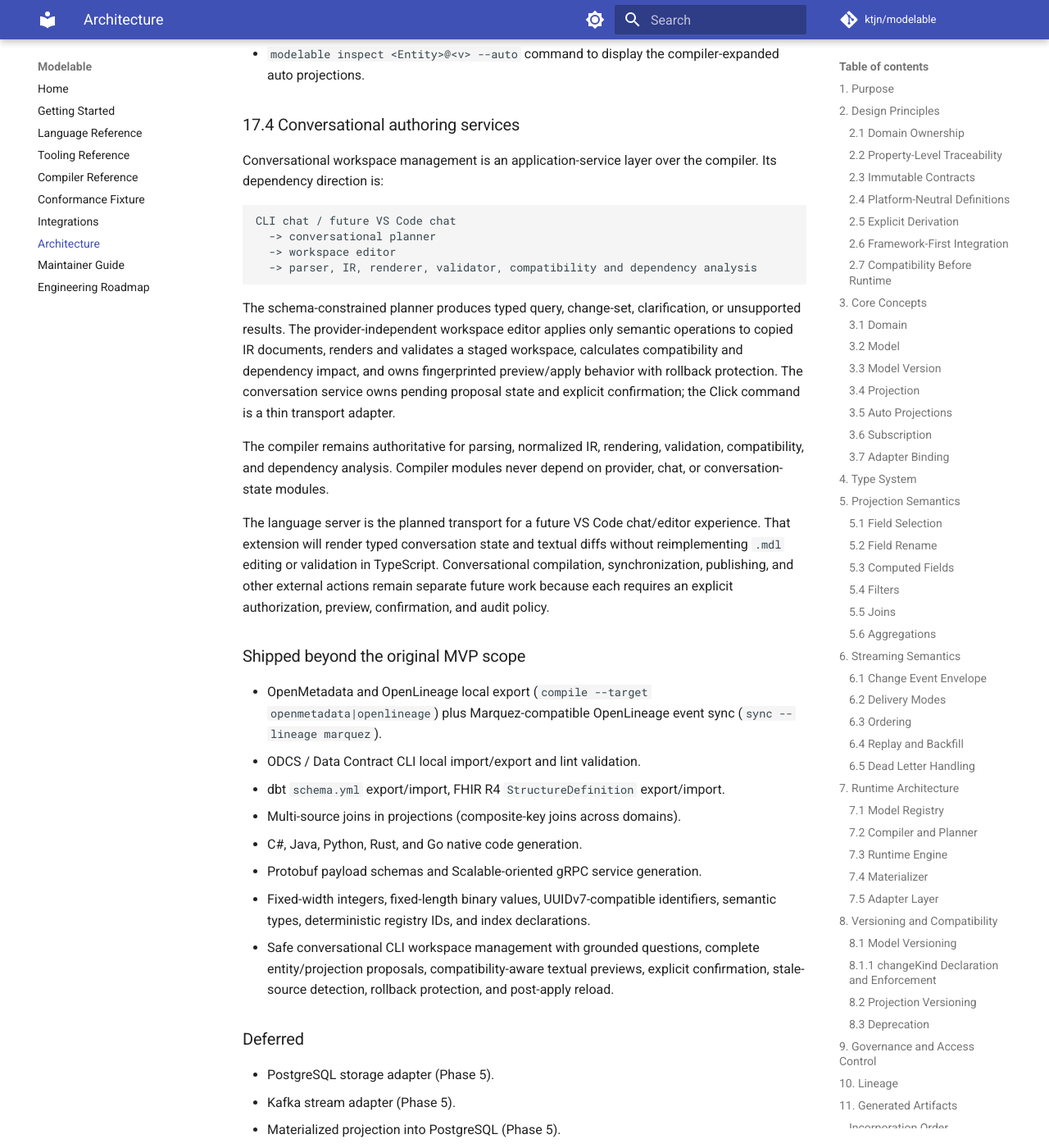
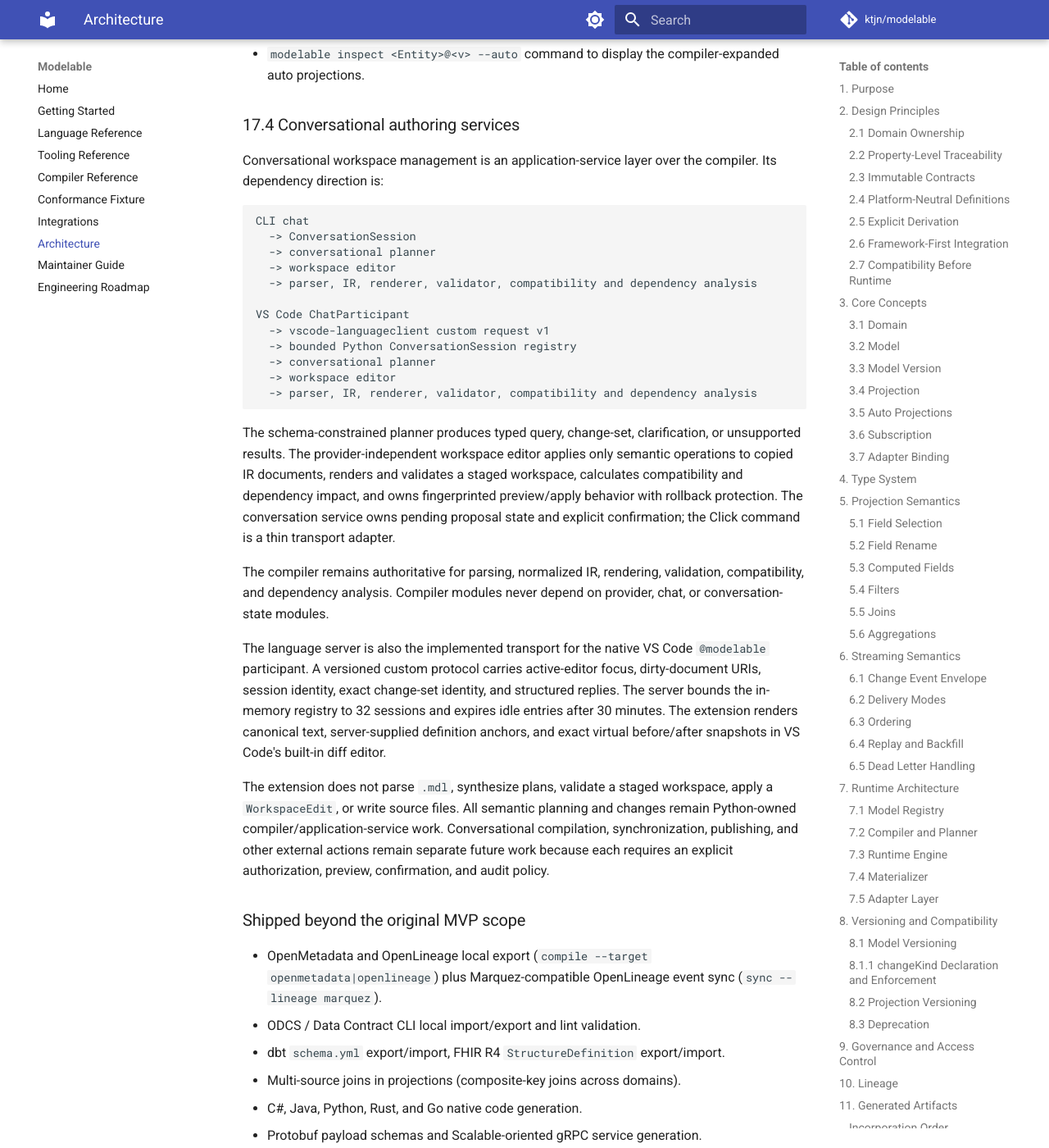
Before and after one commit to ktjn/modelable, an MkDocs documentation site: the page built from docs/architecture.md, in a window 1280 px wide and 1400 px high, scrolled down 28951 px. Shown: the whole window at 82% size. Built offline with MkDocs 1.6.1 and Material for MkDocs 9.7.7, drawn with Linux system fonts in a browser that asks for light colours; comment, search, counter and statistics services are not loaded; some of the changed text lies outside the part shown.

Commit message:
docs: document VS Code conversational management

````diff
--- a/docs/architecture.md
+++ b/docs/architecture.md
@@ -1058,7 +1058,15 @@ Conversational workspace management is an application-service layer over the
 compiler. Its dependency direction is:
 
 ```text
-CLI chat / future VS Code chat
+CLI chat
+  -> ConversationSession
+  -> conversational planner
+  -> workspace editor
+  -> parser, IR, renderer, validator, compatibility and dependency analysis
+
+VS Code ChatParticipant
+  -> vscode-languageclient custom request v1
+  -> bounded Python ConversationSession registry
   -> conversational planner
   -> workspace editor
   -> parser, IR, renderer, validator, compatibility and dependency analysis
@@ -1076,9 +1084,17 @@ The compiler remains authoritative for parsing, normalized IR, rendering,
 validation, compatibility, and dependency analysis. Compiler modules never
 depend on provider, chat, or conversation-state modules.
 
-The language server is the planned transport for a future VS Code chat/editor
-experience. That extension will render typed conversation state and textual
-diffs without reimplementing `.mdl` editing or validation in TypeScript.
+The language server is also the implemented transport for the native VS Code
+`@modelable` participant. A versioned custom protocol carries active-editor
+focus, dirty-document URIs, session identity, exact change-set identity, and
+structured replies. The server bounds the in-memory registry to 32 sessions
+and expires idle entries after 30 minutes. The extension renders canonical
+text, server-supplied definition anchors, and exact virtual before/after
+snapshots in VS Code's built-in diff editor.
+
+The extension does not parse `.mdl`, synthesize plans, validate a staged
+workspace, apply a `WorkspaceEdit`, or write source files. All semantic
+planning and changes remain Python-owned compiler/application-service work.
 Conversational compilation, synchronization, publishing, and other external
 actions remain separate future work because each requires an explicit
 authorization, preview, confirmation, and audit policy.
@@ -1099,6 +1115,9 @@ authorization, preview, confirmation, and audit policy.
   complete entity/projection proposals, compatibility-aware textual previews,
   explicit confirmation, stale-source detection, rollback protection, and
   post-apply reload.
+- Native VS Code `@modelable` workspace questions and management through the
+  versioned language-server conversation service, exact diff snapshots, and
+  apply/discard/reset lifecycle controls.
 
 ### Deferred
 
````
Also changed, not shown: CHANGELOG.md (+6 -0 lines), ROADMAP.md (+8 -7 lines), docs/cli-reference.md (+24 -0 lines), docs/superpowers/plans/archived/2026-07-18-vscode-conversational-foundation.md (renamed from docs/superpowers/plans/2026-07-18-vscode-conversational-foundation.md, +1 -1 lines), docs/superpowers/specs/archived/2026-07-18-vscode-conversational-foundation-design.md (renamed from docs/superpowers/specs/2026-07-18-vscode-conversational-foundation-design.md, +3 -3 lines), vscode/README.md (+33 -0 lines), 1 other file.
